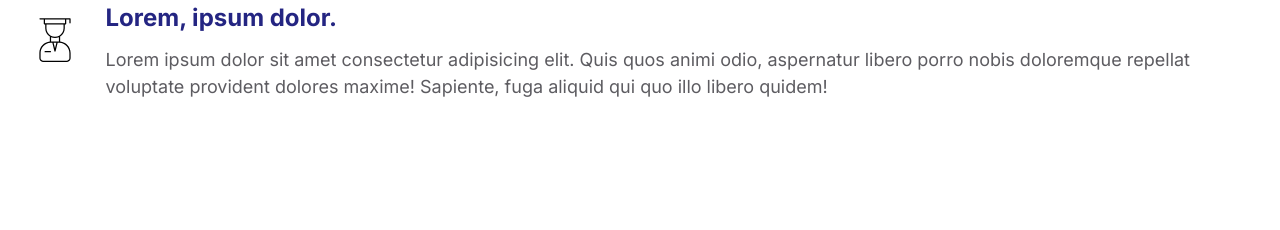
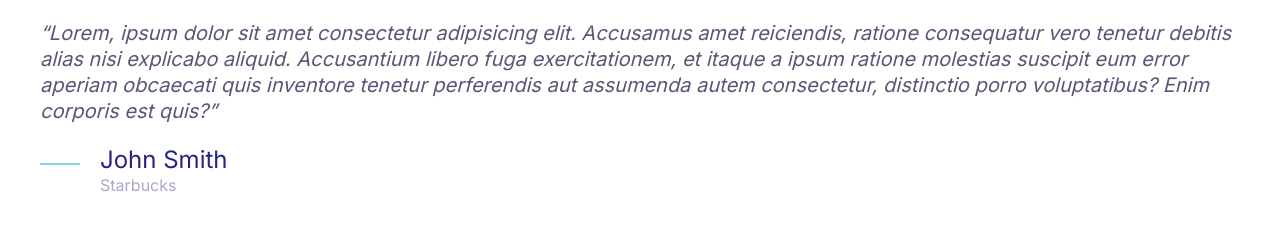
Before and after one commit to glennquah/Portfolio-Website-Glenn, a plain HTML site: page index.html in a window 1280 px wide. Drawn offline with Linux system fonts and the light colour scheme.

Commit message:
testimonial

```diff
--- a/css/style.css
+++ b/css/style.css
@@ -6,6 +6,7 @@
     --color-body: #5d5c61;
     --color-border: #ccc;
     --border-radius: 30px;
+    --color-body-darker: #5c5577;
 }
 
 *, *::after, *::before {
@@ -364,3 +365,53 @@ a {
     height: 60px;
     margin-top: 1rem;
 }
+
+/* Quote */
+.quote {
+    font-size: 3rem;
+    font-style: italic;
+    color: var(--color-body-darker);
+    line-height: 1.3;
+}
+
+.quote__text::before {
+    content: open-quote;
+}
+
+.quote__text::after {
+    content: close-quote;
+}
+
+.quote__author {
+    font-size: 3rem;
+    font-weight: 500;
+    font-style: normal;
+    margin-bottom: 0;
+}
+
+.quote__company {
+    color: var(--color-headings);
+    opacity: 0.4;
+    font-style: normal;
+    font-size: 2rem;
+}
+
+.quote__line {
+    position: relative;
+    bottom: 10px;
+}
+
+@media screen and (min-width: 1024px) {
+    .quote {
+        font-size: 2rem;
+    }
+
+    .quote__author {
+        font-size: 2.4rem;
+    }
+
+    .quote__company {
+        font-size: 1.6rem;
+    }
+
+}
--- a/index.html
+++ b/index.html
@@ -11,15 +11,22 @@
     <link rel="stylesheet" href="css/style.css">
 </head>
 <body>
+    <body>
+        <blockquote class="quote">
+            <p class="quote__text">Lorem, ipsum dolor sit amet consectetur adipisicing elit. Accusamus amet reiciendis, ratione consequatur vero tenetur debitis alias nisi explicabo aliquid. Accusantium libero fuga exercitationem, et itaque a ipsum ratione molestias suscipit eum error aperiam obcaecati quis inventore tenetur perferendis aut assumenda autem consectetur, distinctio porro voluptatibus? Enim corporis est quis?</p>
+            <footer>
                 <div class="media">
                     <div class="media__image"></div>
                         <svg class="icon icon--primary">
-                <img class = "media__icon" src="images/education.svg" alt="">
+                            <use xlink:href="images/sprite.svg#line"></use>
                         </svg>
                     <div class="media__body">
-            <h3 class = "media__title">Lorem, ipsum dolor.</h3>
-            <p>Lorem ipsum dolor sit amet consectetur adipisicing elit. Quis quos animi odio, aspernatur libero porro nobis doloremque repellat voluptate provident dolores maxime! Sapiente, fuga aliquid qui quo illo libero quidem!</p>
+                        <h3 class = "media__title quote__author">John Smith</h3>
+                        <p class = "quote__company">Starbucks</p>
                     </div>
                 </div>
+            </footer>
+        </blockquote>
+    </body>
 </body>
 </html>
```
Also changed, not shown: components/testimonial.html (added, +17 -0 lines). Lines whose indentation alone changed are shown as unchanged.
